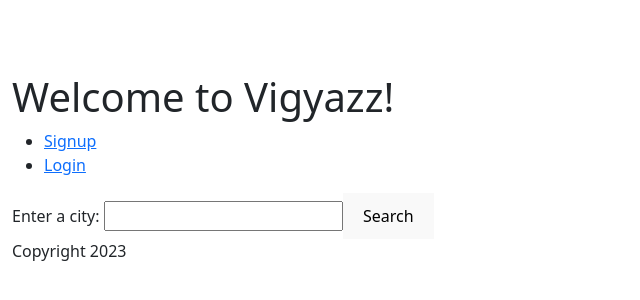
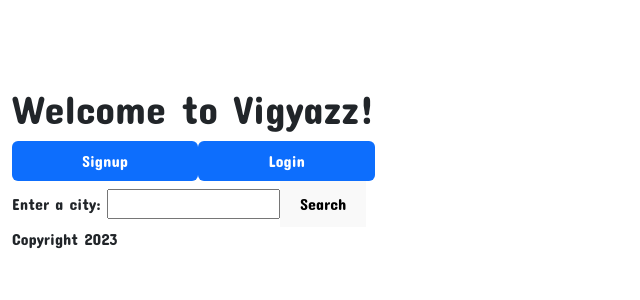
Before and after one commit to mikemccomb/vigyazz-frontend, a React (Vite) app: page /search in a window 1280 px wide. Shown: the part 232-532 px from the top of the page, without its empty margins (0-640 px from the left). Built offline with nearby package versions, Linux system fonts and the light colour scheme.

Commit message:
Converts header to nav

```diff
--- a/index.html
+++ b/index.html
@@ -4,6 +4,9 @@
     <meta charset="UTF-8" />
     <link rel="icon" type="image/svg+xml" href="/vite.svg" />
     <meta name="viewport" content="width=device-width, initial-scale=1.0" />
+    <link rel="preconnect" href="https://fonts.googleapis.com">
+<link rel="preconnect" href="https://fonts.gstatic.com" crossorigin>
+<link href="https://fonts.googleapis.com/css2?family=Concert+One&display=swap" rel="stylesheet">
     <title>Vigyazz!</title>
   </head>
   <body>
--- a/src/App.css
+++ b/src/App.css
@@ -5,3 +5,7 @@ html {
 button {
   border-color: black;
 }
+
+html * {
+  font-family: 'Concert One', cursive;
+}
--- a/src/components/Header.jsx
+++ b/src/components/Header.jsx
@@ -5,32 +5,28 @@ export function Header() {
   return (
     <header>
       <h1>Welcome to Vigyazz!</h1>
-      <div>
-        <ul>
+      <nav className="nav nav-pills nav-fill">
         {localStorage.jwt === undefined ? (
           <>
-              <li>
-                <Link to="/signup">Signup</Link>
-              </li>
-              <li>
-                <Link to="/login">Login</Link>
-              </li>
+            <Link to="/signup" className="nav-link active" aria-current="page">
+              Signup
+            </Link>
+            <Link to="/login" className="nav-link active" aria-current="page">
+              Login
+            </Link>
           </>
         ) : (
           <>
-              <li>
-                <LogoutLink />
-              </li>
-              <li>
-                <Link to="/search">Search</Link>
-              </li>
-              <li>
-                <Link to="/">Dashboard</Link>
-              </li>
+            <Link to="/search" className="nav-link active" aria-current="page">
+              Search
+            </Link>
+            <Link to="/" className="nav-link active" aria-current="page">
+              Dashboard
+            </Link>
+            <LogoutLink className="nav-link active" aria-current="page" />
           </>
         )}
-        </ul>
-      </div>
+      </nav>
     </header>
   );
 }
--- a/src/components/SearchResult.jsx
+++ b/src/components/SearchResult.jsx
@@ -8,6 +8,7 @@ export function SearchResult(props) {
     const [currency, setCurrency] = useState("");
     const [shortcode, setShortcode] = useState("");
     // const [conversion, setConversion] = useState(0);
+    // const [photo, setPhoto] = useState("");
 
     console.log(country);
     let timeStamp = new Date(props.location.localtime);
@@ -29,6 +30,8 @@ export function SearchResult(props) {
     // const handleConversion = () => {
     //   // Build out backend call using shortcode
     // };
+
+    // const handlePhoto = () = {}
 
     handleCurrency();
     console.log("Hello?", currency);
```
Lines whose indentation alone changed are shown as unchanged.
